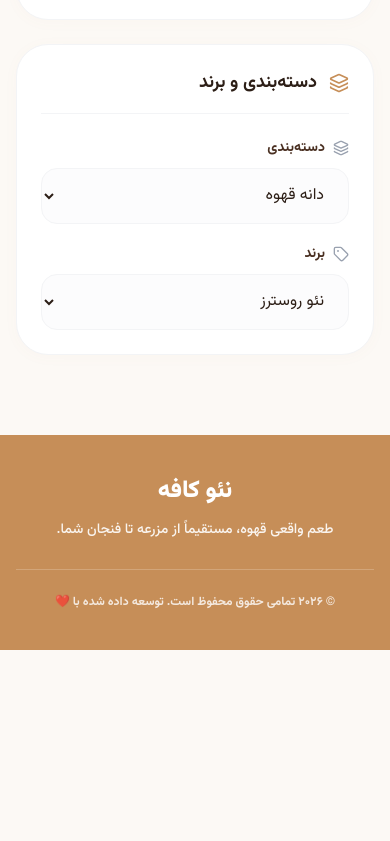
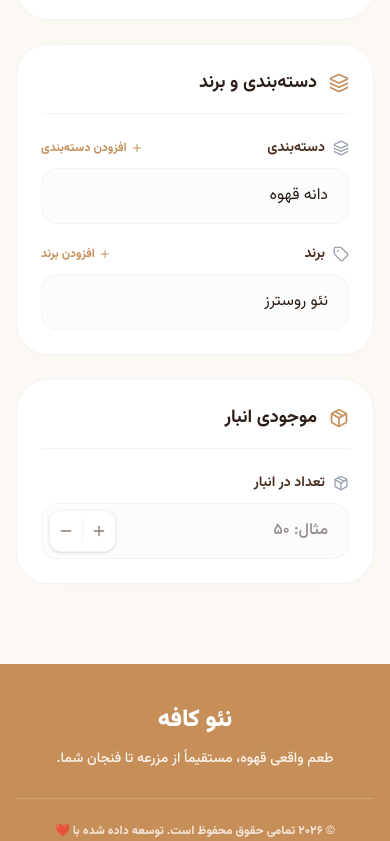
Before and after one commit to Shayan-Shams-2005/coffee-shop-monorepo, a Next.js app in the folder apps/web/: page /admin/edit in a window 390 px wide. Shown: the part 3174-4015 px from the top of the page. Before the commit the page ends 3824 px from the top, so only its background shows below. Built offline with nearby package versions, Linux system fonts and the light colour scheme.

Commit message:
the admin now cajn add new brands and categories throw the product-edit page

```diff
--- a/apps/web/app/admin/product-edit/ProductMediaSideBar.tsx
+++ b/apps/web/app/admin/product-edit/ProductMediaSideBar.tsx
@@ -2,7 +2,7 @@
 "use client";
 
 import { useState, useEffect } from "react";
-import { Upload, X, Plus, ImageIcon, Layers, Tag, Eye } from "lucide-react";
+import { Upload, X, Plus, ImageIcon, Layers, Tag, Eye, Package, Minus } from "lucide-react";
 import { ProductFormData } from "../../types/admin";
 
 interface Props {
@@ -14,40 +14,43 @@ export function ProductMediaSidebar({ formData, setFormData }: Props) {
   const [previewImage, setPreviewImage] = useState<string | null>(null);
   const [mainImageBroken, setMainImageBroken] = useState(false);
 
+  // Dynamic States for Select Options
+  const [categories, setCategories] = useState([
+    { id: "coffee-beans", name: "دانه‌ قهوه" },
+    { id: "instant-coffee", name: "قهوه فوری" },
+    { id: "brewing-tools", name: "تجهیزات دم‌آوری" }
+  ]);
+  const [brands, setBrands] = useState([
+    { id: "illy", name: "ایلی (illy)" },
+    { id: "lavazza", name: "لاوازا (Lavazza)" },
+    { id: "neo-roasters", name: "نئو روسترز" }
+  ]);
+
+  // Modal States
+  const [activeModal, setActiveModal] = useState<"category" | "brand" | null>(null);
+  const [newItemName, setNewItemName] = useState("");
+
   // Drag and Drop States
   const [draggedIdx, setDraggedIdx] = useState<number | null>(null);
   const [dragOverIdx, setDragOverIdx] = useState<number | null>(null);
 
-  // A main image counts only if it has a real value and it actually loads
   const hasMainImage = Boolean(formData.mainImage?.trim()) && !mainImageBroken;
 
-  // ================= Validate main image =================
-  // Preload the image in memory so we catch failures even when the <img>
-  // error event fired before React hydrated (e.g. dead blob: URL after refresh).
   useEffect(() => {
     setMainImageBroken(false);
-
     const src = formData.mainImage?.trim();
     if (!src) return;
 
     let cancelled = false;
     const probe = new window.Image();
-    probe.onerror = () => {
-      if (!cancelled) setMainImageBroken(true);
-    };
+    probe.onerror = () => { if (!cancelled) setMainImageBroken(true); };
     probe.src = src;
 
-    return () => {
-      cancelled = true;
-    };
+    return () => { cancelled = true; };
   }, [formData.mainImage]);
 
-  // ================= Remove dead / empty gallery images =================
-  // Gallery images only exist when the user adds them. Any entry that is empty
-  // or fails to load (for example a stale blob: URL after a page refresh) is removed.
   useEffect(() => {
     if (formData.gallery.length === 0) return;
-
     let cancelled = false;
 
     const removeFromGallery = (src: string) => {
@@ -68,13 +71,56 @@ export function ProductMediaSidebar({ formData, setFormData }: Props) {
       probe.src = src;
     });
 
-    return () => {
-      cancelled = true;
-    };
+    return () => { cancelled = true; };
   }, [formData.gallery, setFormData]);
 
-  const handleChange = (e: React.ChangeEvent<HTMLSelectElement>) => {
-    setFormData((prev) => ({ ...prev, [e.target.name]: e.target.value }));
+  const handleChange = (e: React.ChangeEvent<HTMLSelectElement | HTMLInputElement>) => {
+    const { name, value, type } = e.target;
+    setFormData((prev) => ({
+      ...prev,
+      [name]: type === "number" ? (value === "" ? "" : Number(value)) : value
+    }));
+  };
+
+  // Custom handlers for stock increment/decrement
+  const incrementStock = () => {
+    setFormData((prev) => ({
+      ...prev,
+      // @ts-ignore
+      stock: (prev.stock || 0) + 1
+    }));
+  };
+
+  const decrementStock = () => {
+    setFormData((prev) => ({
+      ...prev,
+      // @ts-ignore
+      stock: Math.max(0, (prev.stock || 0) - 1)
+    }));
+  };
+
+  // ================= Add New Option Handlers =================
+  const handleAddNewItem = () => {
+    if (!newItemName.trim()) return;
+
+    // Create a simple URL-safe ID from the Persian name
+    const newId = `custom-${Date.now()}`;
+    const newItem = { id: newId, name: newItemName.trim() };
+
+    if (activeModal === "category") {
+      setCategories(prev => [...prev, newItem]);
+      setFormData(prev => ({ ...prev, category: newId }));
+    } else if (activeModal === "brand") {
+      setBrands(prev => [...prev, newItem]);
+      setFormData(prev => ({ ...prev, brand: newId }));
+    }
+
+    closeModal();
+  };
+
+  const closeModal = () => {
+    setActiveModal(null);
+    setNewItemName("");
   };
 
   // ================= Image Upload Handlers =================
@@ -89,10 +135,8 @@ export function ProductMediaSidebar({ formData, setFormData }: Props) {
   const handleGalleryUpload = (e: React.ChangeEvent<HTMLInputElement>) => {
     const files = Array.from(e.target.files || []);
     if (files.length > 0) {
-      const currentGalleryCount = formData.gallery.length;
-      const remainingSlots = 9 - currentGalleryCount;
+      const remainingSlots = 9 - formData.gallery.length;
       const filesToAdd = files.slice(0, remainingSlots);
-
       const newImageUrls = filesToAdd.map((file) => URL.createObjectURL(file));
       setFormData((prev) => ({
         ...prev,
@@ -121,33 +165,25 @@ export function ProductMediaSidebar({ formData, setFormData }: Props) {
     setDraggedIdx(index);
     e.dataTransfer.effectAllowed = "move";
   };
-
   const handleDragOver = (e: React.DragEvent, index: number) => {
     e.preventDefault();
-    if (dragOverIdx !== index) {
-      setDragOverIdx(index);
-    }
+    if (dragOverIdx !== index) setDragOverIdx(index);
   };
-
   const handleDrop = (e: React.DragEvent, index: number) => {
     e.preventDefault();
     if (draggedIdx === null || draggedIdx === index) {
       setDragOverIdx(null);
       return;
     }
-
     const newGallery = [...formData.gallery];
     const [draggedItem] = newGallery.splice(draggedIdx, 1);
-
     if (draggedItem) {
       newGallery.splice(index, 0, draggedItem);
       setFormData((prev) => ({ ...prev, gallery: newGallery }));
     }
-
     setDraggedIdx(null);
     setDragOverIdx(null);
   };
-
   const handleDragEnd = () => {
     setDraggedIdx(null);
     setDragOverIdx(null);
@@ -155,9 +191,10 @@ export function ProductMediaSidebar({ formData, setFormData }: Props) {
 
   return (
     <>
+      {/* ================= Images Section ================= */}
       <div className="bg-white dark:bg-[#231511] p-6 sm:p-8 rounded-[2rem] border border-gray-100 dark:border-[#3c2317] shadow-[0_2px_15px_rgba(198,142,88,0.03)] dark:shadow-none transition-all space-y-6">
         <div className="flex justify-between items-center border-b border-gray-100 dark:border-[#3c2317] pb-4 transition-colors">
-          <h2 className="font-bold text-[#2C1E16] dark:text-white text-lg flex items-center gap-3">
+          <h2 className="font-bold text-[#2C1E16] dark:text-white text-lg flex items-center gap-3" dir="rtl">
             <ImageIcon className="w-5 h-5 text-[#C68E58] dark:text-[#C68E58]" /> تصاویر
           </h2>
           <div className="text-xs font-bold text-[#8C7A6B] bg-[#FCF9F5] dark:bg-[#1A0F0C] px-3 py-1.5 rounded-xl flex items-center gap-1">
@@ -168,12 +205,11 @@ export function ProductMediaSidebar({ formData, setFormData }: Props) {
           </div>
         </div>
 
-        <div className="space-y-5">
+        <div className="space-y-5" dir="rtl">
           {/* Main Image Upload */}
           <div>
             <label className="block text-sm font-bold text-[#4A3022] dark:text-[#EAE0D5] mb-2.5">تصویر اصلی</label>
             <div className="w-full h-48 bg-gray-50/50 dark:bg-[#1A0F0C] border-2 border-dashed border-gray-200 dark:border-[#3c2317] rounded-[2rem] flex flex-col items-center justify-center transition-all relative overflow-hidden group">
-
               {hasMainImage ? (
                 <>
                   <img
@@ -182,7 +218,6 @@ export function ProductMediaSidebar({ formData, setFormData }: Props) {
                     onError={() => setMainImageBroken(true)}
                     className="w-full h-full object-contain p-2"
                   />
-
                   <div className="absolute inset-0 bg-black/60 opacity-0 group-hover:opacity-100 flex flex-row items-center justify-center gap-6 transition-opacity z-20">
                     <button
                       type="button"
@@ -192,9 +227,7 @@ export function ProductMediaSidebar({ formData, setFormData }: Props) {
                       <Eye className="w-7 h-7 drop-shadow-lg" />
                       <span className="text-xs font-bold drop-shadow-md">مشاهده</span>
                     </button>
-
                     <div className="w-px h-12 bg-white/20"></div>
-
                     <div className="relative flex flex-col items-center gap-2 text-white hover:text-[#C68E58] transition-colors cursor-pointer">
                       <input
                         type="file"
@@ -252,7 +285,6 @@ export function ProductMediaSidebar({ formData, setFormData }: Props) {
                     }
                     className="w-full h-full object-cover rounded-2xl pointer-events-none"
                   />
-
                   <div className="absolute inset-0 bg-black/60 opacity-0 group-hover:opacity-100 flex flex-row items-center justify-center gap-3 transition-opacity z-10 rounded-2xl">
                     <button
                       type="button"
@@ -262,9 +294,7 @@ export function ProductMediaSidebar({ formData, setFormData }: Props) {
                     >
                       <Eye className="w-5 h-5 drop-shadow-md" />
                     </button>
-
                     <div className="w-px h-6 bg-white/30"></div>
-
                     <div className="relative text-white hover:text-[#C68E58] transition-colors cursor-pointer p-1" title="تغییر">
                       <input
                         type="file"
@@ -275,7 +305,6 @@ export function ProductMediaSidebar({ formData, setFormData }: Props) {
                       <Upload className="w-5 h-5 drop-shadow-md" />
                     </div>
                   </div>
-
                   <button
                     type="button"
                     onClick={() => removeGalleryImage(i)}
@@ -285,7 +314,6 @@ export function ProductMediaSidebar({ formData, setFormData }: Props) {
                   </button>
                 </div>
               ))}
-
               {formData.gallery.length < 9 && (
                 <div className="aspect-square bg-gray-50/50 dark:bg-[#1A0F0C] border-2 border-dashed border-gray-200 dark:border-[#3c2317] hover:border-[#C68E58] dark:hover:border-[#C68E58] rounded-2xl flex items-center justify-center cursor-pointer transition-colors group relative">
                   <input
@@ -303,33 +331,146 @@ export function ProductMediaSidebar({ formData, setFormData }: Props) {
         </div>
       </div>
 
+      {/* ================= Category & Brand Section ================= */}
       <div className="bg-white dark:bg-[#231511] p-6 sm:p-8 rounded-[2rem] border border-gray-100 dark:border-[#3c2317] shadow-[0_2px_15px_rgba(198,142,88,0.03)] dark:shadow-none transition-all space-y-6">
-        <h2 className="font-bold text-[#2C1E16] dark:text-white text-lg flex items-center gap-3 border-b border-gray-100 dark:border-[#3c2317] pb-4 transition-colors">
+        <h2 className="font-bold text-[#2C1E16] dark:text-white text-lg flex items-center gap-3 border-b border-gray-100 dark:border-[#3c2317] pb-4 transition-colors" dir="rtl">
           <Layers className="w-5 h-5 text-[#C68E58] dark:text-[#C68E58]" /> دسته‌بندی و برند
         </h2>
-        <div className="space-y-5">
+
+        <div className="space-y-5" dir="rtl">
+          {/* Category Dropdown */}
           <div>
-            <label className="text-sm font-bold text-[#4A3022] dark:text-[#EAE0D5] mb-2.5 flex items-center gap-2">
-              <Layers className="w-4 h-4 text-gray-400" /> دسته‌بندی
-            </label>
-            <select name="category" value={formData.category} onChange={handleChange} className="w-full h-14 bg-gray-50/50 dark:bg-[#1A0F0C] border border-gray-100 dark:border-[#3c2317] rounded-2xl px-5 text-[#2C1E16] dark:text-[#EAE0D5] focus:border-[#C68E58] dark:focus:border-[#C68E58] focus:ring-4 focus:ring-[#C68E58]/10 outline-none transition-all cursor-pointer">
-              <option value="coffee-beans">دانه‌ قهوه</option>
-              <option value="instant-coffee">قهوه فوری</option>
-              <option value="brewing-tools">تجهیزات دم‌آوری</option>
+            <div className="flex justify-between items-center mb-2.5">
+              <label className="text-sm font-bold text-[#4A3022] dark:text-[#EAE0D5] flex items-center gap-2">
+                <Layers className="w-4 h-4 text-gray-400" /> دسته‌بندی
+              </label>
+              <button
+                type="button"
+                onClick={() => setActiveModal("category")}
+                className="text-xs font-bold text-[#C68E58] hover:text-[#A87242] dark:hover:text-[#EAE0D5] flex items-center gap-1 transition-colors"
+              >
+                <Plus className="w-3 h-3" /> افزودن دسته‌بندی
+              </button>
+            </div>
+            <select name="category" value={formData.category} onChange={handleChange} className="w-full h-14 bg-gray-50/50 dark:bg-[#1A0F0C] border border-gray-100 dark:border-[#3c2317] rounded-2xl px-5 text-[#2C1E16] dark:text-[#EAE0D5] focus:border-[#C68E58] dark:focus:border-[#C68E58] focus:ring-4 focus:ring-[#C68E58]/10 outline-none transition-all cursor-pointer appearance-none">
+              <option value="" disabled>انتخاب کنید...</option>
+              {categories.map((cat) => (
+                <option key={cat.id} value={cat.id}>{cat.name}</option>
+              ))}
             </select>
           </div>
+
+          {/* Brand Dropdown */}
           <div>
-            <label className="text-sm font-bold text-[#4A3022] dark:text-[#EAE0D5] mb-2.5 flex items-center gap-2">
-              <Tag className="w-4 h-4 text-gray-400" /> برند
-            </label>
-            <select name="brand" value={formData.brand} onChange={handleChange} className="w-full h-14 bg-gray-50/50 dark:bg-[#1A0F0C] border border-gray-100 dark:border-[#3c2317] rounded-2xl px-5 text-[#2C1E16] dark:text-[#EAE0D5] focus:border-[#C68E58] dark:focus:border-[#C68E58] focus:ring-4 focus:ring-[#C68E58]/10 outline-none transition-all cursor-pointer">
-              <option value="illy">ایلی (illy)</option>
-              <option value="lavazza">لاوازا (Lavazza)</option>
-              <option value="neo-roasters">نئو روسترز</option>
+            <div className="flex justify-between items-center mb-2.5">
+              <label className="text-sm font-bold text-[#4A3022] dark:text-[#EAE0D5] flex items-center gap-2">
+                <Tag className="w-4 h-4 text-gray-400" /> برند
+              </label>
+              <button
+                type="button"
+                onClick={() => setActiveModal("brand")}
+                className="text-xs font-bold text-[#C68E58] hover:text-[#A87242] dark:hover:text-[#EAE0D5] flex items-center gap-1 transition-colors"
+              >
+                <Plus className="w-3 h-3" /> افزودن برند
+              </button>
+            </div>
+            <select name="brand" value={formData.brand} onChange={handleChange} className="w-full h-14 bg-gray-50/50 dark:bg-[#1A0F0C] border border-gray-100 dark:border-[#3c2317] rounded-2xl px-5 text-[#2C1E16] dark:text-[#EAE0D5] focus:border-[#C68E58] dark:focus:border-[#C68E58] focus:ring-4 focus:ring-[#C68E58]/10 outline-none transition-all cursor-pointer appearance-none">
+              <option value="" disabled>انتخاب کنید...</option>
+              {brands.map((brand) => (
+                <option key={brand.id} value={brand.id}>{brand.name}</option>
+              ))}
             </select>
           </div>
         </div>
       </div>
+
+      {/* ================= Stock Quantity Section ================= */}
+      <div className="bg-white dark:bg-[#231511] p-6 sm:p-8 rounded-[2rem] border border-gray-100 dark:border-[#3c2317] shadow-[0_2px_15px_rgba(198,142,88,0.03)] dark:shadow-none transition-all space-y-6">
+        <h2 className="font-bold text-[#2C1E16] dark:text-white text-lg flex items-center gap-3 border-b border-gray-100 dark:border-[#3c2317] pb-4 transition-colors" dir="rtl">
+          <Package className="w-5 h-5 text-[#C68E58] dark:text-[#C68E58]" /> موجودی انبار
+        </h2>
+
+        <div className="space-y-5" dir="rtl">
+          <div>
+            <label className="text-sm font-bold text-[#4A3022] dark:text-[#EAE0D5] mb-2.5 flex items-center gap-2">
+              <Package className="w-4 h-4 text-gray-400" /> تعداد در انبار
+            </label>
+            <div className="relative flex items-center group">
+              <input
+                type="number"
+                name="stock"
+                // @ts-ignore
+                value={formData.stock ?? ""}
+                onChange={handleChange}
+                placeholder="مثال: ۵۰"
+                min="0"
+                // Hide default browser spinners, enforce text alignment
+                className="w-full h-14 bg-gray-50/50 dark:bg-[#1A0F0C] border border-gray-100 dark:border-[#3c2317] rounded-2xl px-5 text-[#2C1E16] dark:text-[#EAE0D5] focus:border-[#C68E58] dark:focus:border-[#C68E58] focus:ring-4 focus:ring-[#C68E58]/10 outline-none transition-all !text-right font-medium [appearance:textfield] [&::-webkit-outer-spin-button]:appearance-none [&::-webkit-inner-spin-button]:appearance-none pl-[4.5rem]"
+                dir="rtl"
+              />
+
+                    {/* Custom controls firmly on the left */}
+              <div className="absolute left-2 top-1/2 -translate-y-1/2 flex items-center bg-white dark:bg-[#231511] border border-gray-100 dark:border-[#3c2317] rounded-xl overflow-hidden shadow-sm">
+                <button
+                  type="button"
+                  onClick={incrementStock}
+                  className="w-8 h-10 flex items-center justify-center text-[#8C7A6B] hover:text-[#C68E58] hover:bg-gray-50 dark:hover:bg-[#1A0F0C] transition-colors"
+                >
+                  <Plus className="w-4 h-4" />
+                </button>
+                <div className="w-px h-6 bg-gray-100 dark:bg-[#3c2317]"></div>
+                <button
+                  type="button"
+                  onClick={decrementStock}
+                  className="w-8 h-10 flex items-center justify-center text-[#8C7A6B] hover:text-[#C68E58] hover:bg-gray-50 dark:hover:bg-[#1A0F0C] transition-colors"
+                >
+                  <Minus className="w-4 h-4" />
+                </button>
+              </div>
+            </div>
+          </div>
+        </div>
+      </div>
+
+      {/* ================= Add Option Modal ================= */}
+      {activeModal && (
+        <div className="fixed inset-0 z-[110] flex items-center justify-center bg-black/60 backdrop-blur-sm p-4 animate-in fade-in duration-200" dir="rtl">
+          <div className="bg-white dark:bg-[#231511] w-full max-w-sm rounded-[2rem] p-6 shadow-2xl border border-gray-100 dark:border-[#3c2317]">
+            <h3 className="font-bold text-[#2C1E16] dark:text-white text-lg mb-5 text-right">
+              {activeModal === "category" ? "افزودن دسته‌بندی جدید" : "افزودن برند جدید"}
+            </h3>
+
+            <input
+              type="text"
+              dir="rtl"
+              placeholder={activeModal === "category" ? "مثال: تجهیزات جانبی" : "مثال: نسپرسو"}
+              value={newItemName}
+              onChange={(e) => setNewItemName(e.target.value)}
+              onKeyDown={(e) => e.key === 'Enter' && handleAddNewItem()}
+              className="w-full h-12 bg-gray-50/50 dark:bg-[#1A0F0C] border border-gray-200 dark:border-[#3c2317] rounded-xl px-4 text-sm font-medium text-[#2C1E16] dark:text-white focus:border-[#C68E58] outline-none transition-colors mb-6 !text-right"
+              autoFocus
+            />
+
+            <div className="flex gap-3">
+              <button
+                type="button"
+                onClick={closeModal}
+                className="flex-1 h-12 bg-gray-100 dark:bg-[#1A0F0C] hover:bg-gray-200 dark:hover:bg-[#3c2317] text-[#4A3022] dark:text-[#EAE0D5] rounded-xl font-bold transition-colors"
+              >
+                انصراف
+              </button>
+              <button
+                type="button"
+                onClick={handleAddNewItem}
+                disabled={!newItemName.trim()}
+                className="flex-1 h-12 bg-[#C68E58] hover:bg-[#A87242] disabled:opacity-50 disabled:hover:bg-[#C68E58] text-white rounded-xl font-bold transition-colors"
+              >
+                ثبت و انتخاب
+              </button>
+            </div>
+          </div>
+        </div>
+      )}
 
       {/* ================= Lightbox / Image Preview Modal ================= */}
       {previewImage && (
```
